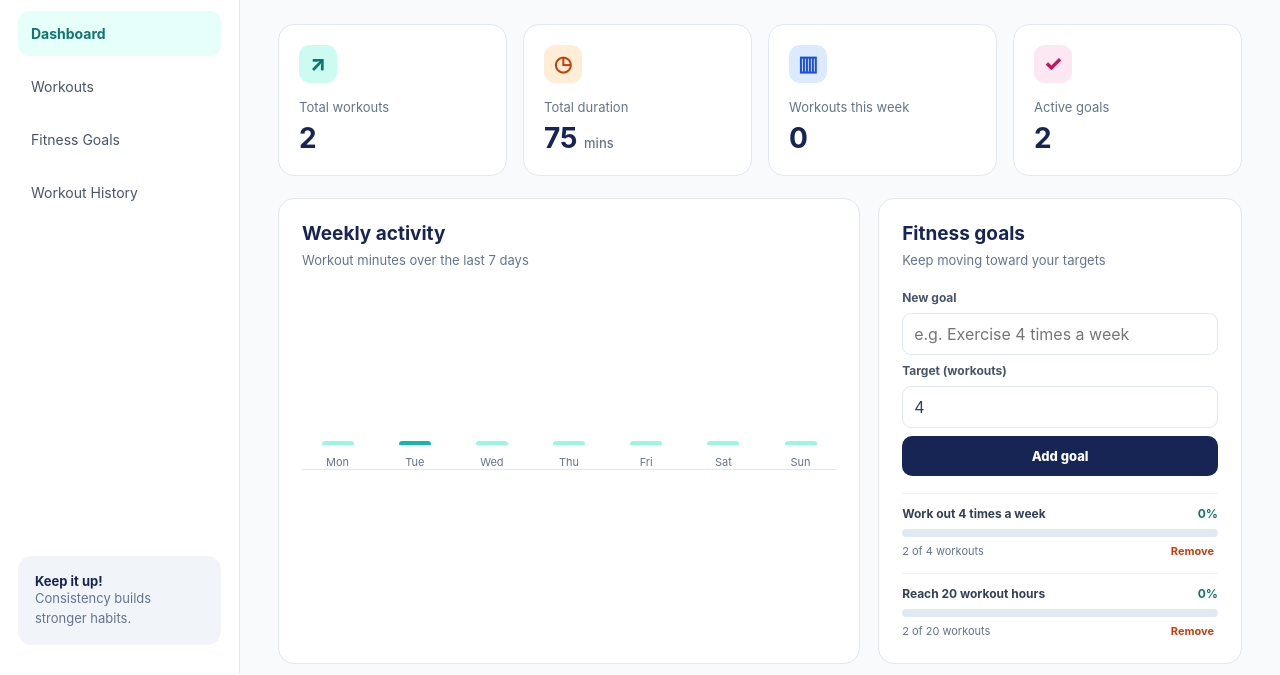
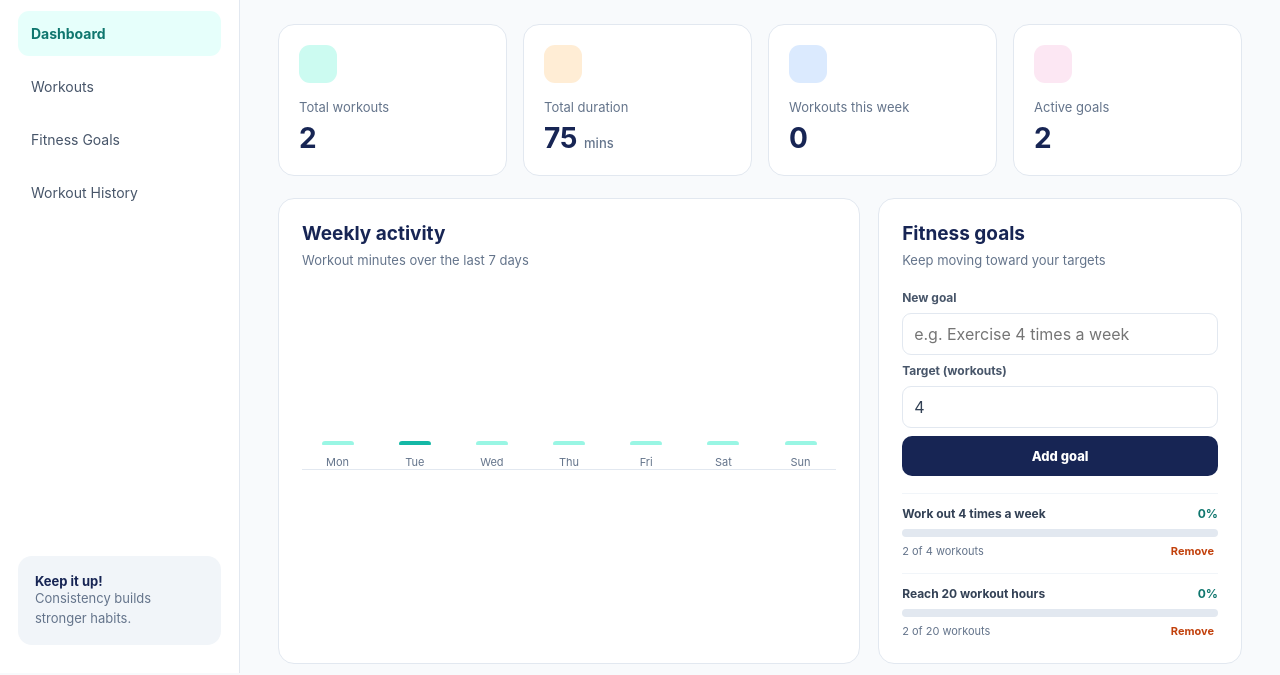
Before and after one commit to benjaminkitema77-cyber/Fitness-tracker, a website built with Vite: page index.html in a window 1280 px wide. Shown: the part 127-802 px from the top of the page. Built offline with nearby package versions, Linux system fonts and the light colour scheme; data requests are answered from the project's data file.

Commit message:
clean up

```diff
--- a/index.html
+++ b/index.html
@@ -30,10 +30,10 @@
       <section id="dashboard" aria-labelledby="stats-heading">
         <h2 class="visually-hidden" id="stats-heading">Your fitness statistics</h2>
         <div class="stats-grid">
-          <article class="stat-card"><span class="stat-icon teal">↗</span><p>Total workouts</p><strong id="total-workouts">—</strong></article>
-          <article class="stat-card"><span class="stat-icon orange">◷</span><p>Total duration</p><strong><span id="total-duration">—</span> <small>mins</small></strong></article>
-          <article class="stat-card"><span class="stat-icon blue">▥</span><p>Workouts this week</p><strong id="weekly-workouts">—</strong></article>
-          <article class="stat-card"><span class="stat-icon pink">✓</span><p>Active goals</p><strong id="active-goals">—</strong></article>
+          <article class="stat-card"><span class="stat-icon teal"></span><p>Total workouts</p><strong id="total-workouts">—</strong></article>
+          <article class="stat-card"><span class="stat-icon orange"></span><p>Total duration</p><strong><span id="total-duration">—</span> <small>mins</small></strong></article>
+          <article class="stat-card"><span class="stat-icon blue"></span><p>Workouts this week</p><strong id="weekly-workouts">—</strong></article>
+          <article class="stat-card"><span class="stat-icon pink"></span><p>Active goals</p><strong id="active-goals">—</strong></article>
         </div>
       </section>
 
```
